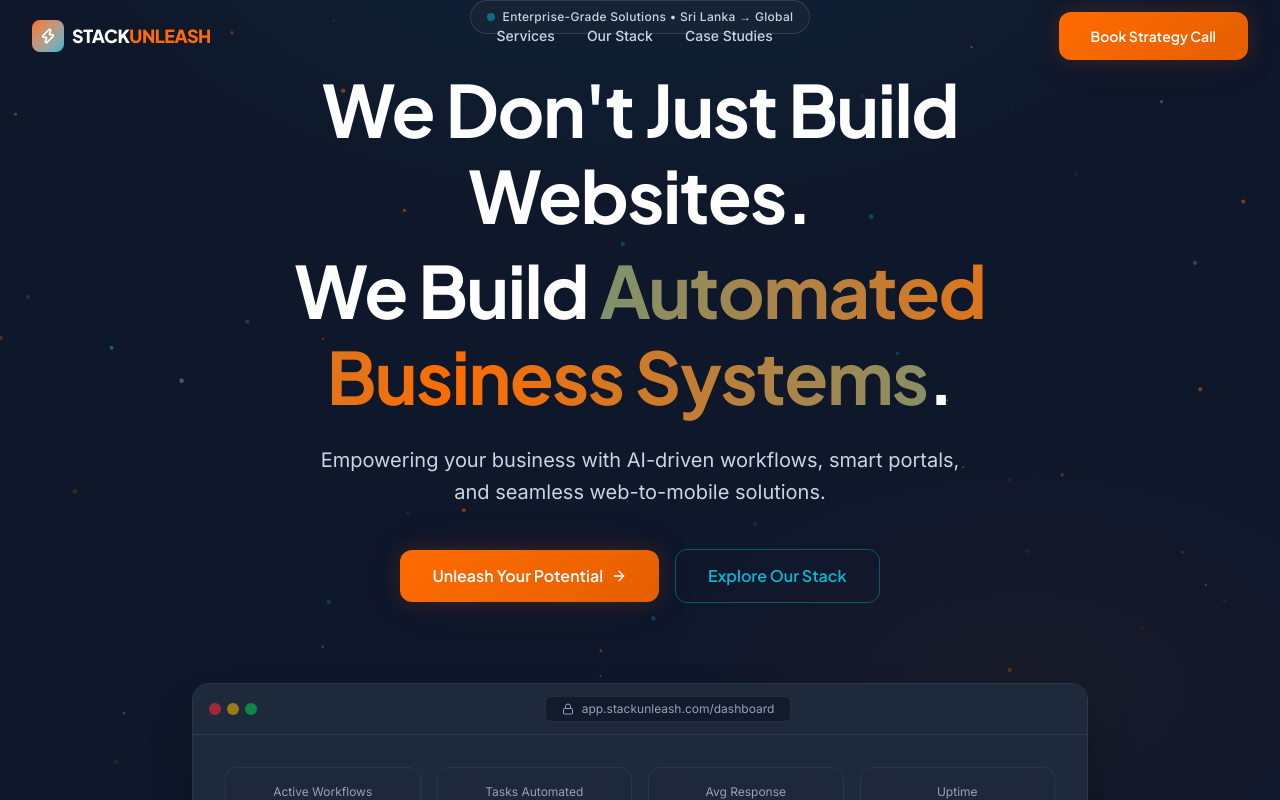
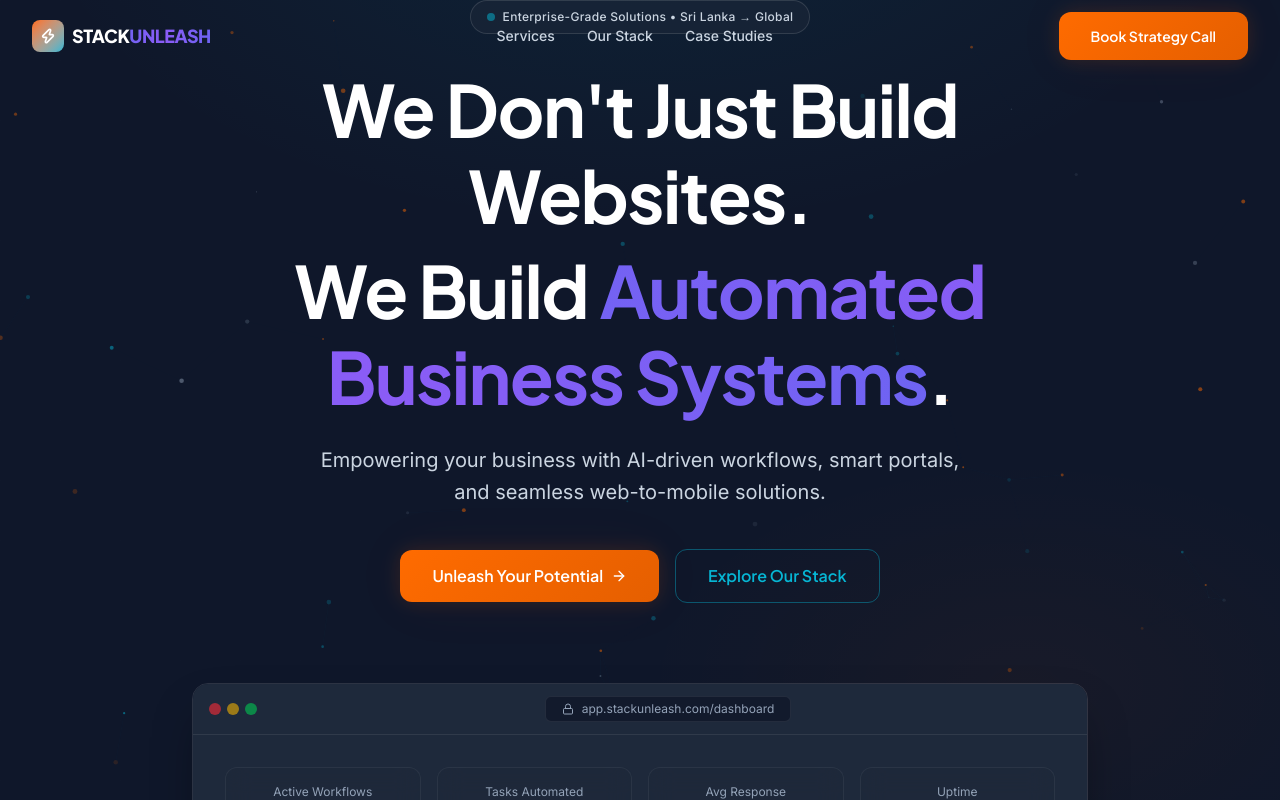
Before and after one commit to DhajaW/stackunleash, a Next.js app: page / in a window 1280 px wide. Shown: the top 800 px of the page. Built offline with nearby package versions, Linux system fonts and the light colour scheme.

Commit message:
Update logo and headings to use Electric Cyan to Violet gradient-text transition

```diff
--- a/src/app/globals.css
+++ b/src/app/globals.css
@@ -58,16 +58,17 @@ h1, h2, h3, h4, h5, h6 {
 .gradient-text {
   background: linear-gradient(
     270deg,
-    #FF6B00,
-    #06B6D4,
-    #FF6B00,
-    #06B6D4
+    #00D8FF,
+    #6366F1,
+    #8B5CF6,
+    #6366F1,
+    #00D8FF
   );
   background-size: 300% 300%;
   -webkit-background-clip: text;
   background-clip: text;
   -webkit-text-fill-color: transparent;
-  animation: gradient-flow 4s ease infinite;
+  animation: gradient-flow 6s ease infinite;
 }
 
 /* ─── Glassmorphism ─── */
--- a/src/components/Footer.tsx
+++ b/src/components/Footer.tsx
@@ -119,7 +119,7 @@ export default function Footer() {
                 style={{ fontFamily: "var(--font-heading)" }}
               >
                 <span className="text-white">STACK</span>
-                <span className="text-orange">UNLEASH</span>
+                <span className="gradient-text">UNLEASH</span>
               </span>
             </a>
             <p
--- a/src/components/Header.tsx
+++ b/src/components/Header.tsx
@@ -55,7 +55,7 @@ export default function Header() {
             style={{ fontFamily: "var(--font-heading)" }}
           >
             <span className="text-white">STACK</span>
-            <span className="text-orange">UNLEASH</span>
+            <span className="gradient-text">UNLEASH</span>
           </span>
         </a>
 
```
